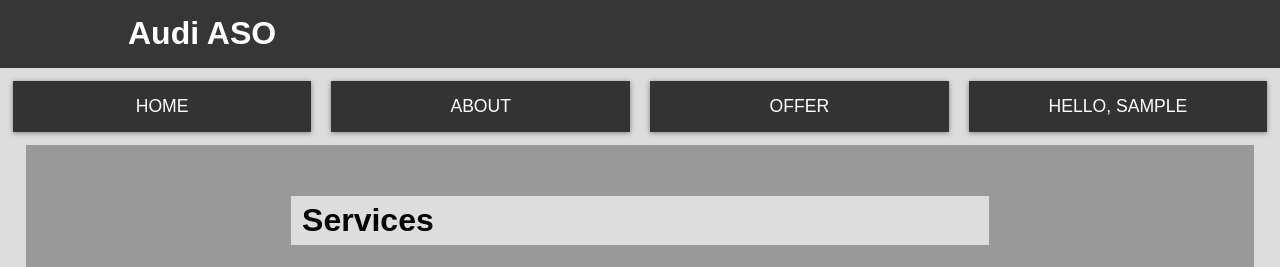
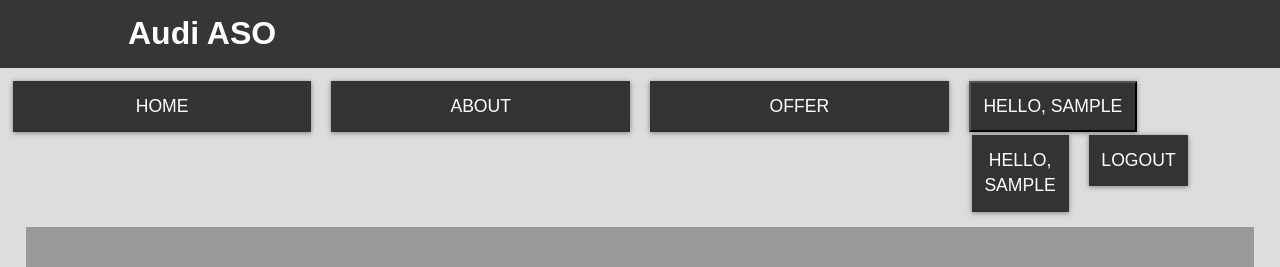
Before and after one commit to SMajev/aso_web, a Django app: page /services in a window 1280 px wide. Shown: the top 267 px of the page. Run offline with Django 3.2, Linux system fonts and the light colour scheme; the visitor is signed in with stand-in values (Sample User, id 1); data that the repository does not hold is empty.

Commit message:
fast commit

```diff
--- a/aso_web/accounts/forms.py
+++ b/aso_web/accounts/forms.py
@@ -0,0 +1,2 @@
+from django import forms
+from .models import Customer
--- a/aso_web/accounts/urls.py
+++ b/aso_web/accounts/urls.py
@@ -1,8 +1,9 @@
 from django.urls import path
-from .views import CustomerView, CustomLoginView
+from .views import CustomerView, CustomLoginView, CustomLogoutView
 
 
 urlpatterns = [
-    path('panel/<int:pk>', CustomerView.as_view(), name='panel'),
-    path('login/', CustomLoginView.as_view(), name='login')
+    path('profile/<int:pk>', CustomerView.as_view(), name='profile'),
+    path('login/', CustomLoginView.as_view(), name='login'),
+    path('logout/', CustomLogoutView.as_view(), name='logout')
 ]
--- a/aso_web/aso_service/models.py
+++ b/aso_web/aso_service/models.py
@@ -17,6 +17,8 @@
         ('V', 'In Progress'), ('X', 'Complete')
     )
     date = models.DateField()
+    car_id = models.CharField(max_length=15, blank=True)
+    car_model = models.CharField(max_length=15, blank=True)
     services = models.ManyToManyField(Service)
     raport = models.CharField(max_length=500, blank=True)
     created = models.DateTimeField(auto_now=True)
--- a/aso_web/aso_service/static/css/style.css
+++ b/aso_web/aso_service/static/css/style.css
@@ -82,6 +82,18 @@
   box-shadow: var(--shadow);
 }
 
+.main-nav button {
+  background: #333;
+  display: block;
+  text-decoration: none;
+  padding: 0.8rem;
+  text-align: center;
+  color: white;
+  text-transform: uppercase;
+  font-size: 1.1rem;
+  box-shadow: var(--shadow);
+}
+
 .main-nav a:hover {
   background-color: rgb(126, 126, 126);
 }
@@ -93,4 +105,10 @@
 
 div.index{
   text-align: center;
+
 }
+
+
+img {
+  margin: auto;
+}
--- a/aso_web/aso_service/templates/base.html
+++ b/aso_web/aso_service/templates/base.html
@@ -19,13 +19,18 @@
             <li><a href="{% url 'index' %}">Home</a></li>
             <li><a href="{% url 'index' %}">About</a></li>
             <li><a href="{% url 'services' %}">Offer</a></li>
-            {% if request.user.is_authenticated %}
-                <li><a href="{% url 'panel' pk=user.id %}">Hello, {{ user.username }}</a></li>
+            <div class='dropdown'>
+                {% if request.user.is_authenticated %}
+                    <button>Hello, {{ user.username }}</button>
+                        <ul>
+                            <li><a href="{% url 'profile' pk=user.id %}">Hello, {{ user.username }}</a></li>
+                            <li><a href="{% url 'logout' %}">Logout</a></li>
+                        </ul>
+
+                {% else %}
+                    <li><a href="{% url 'login' %}">Log In</a></li>
+                {% endif %}
             </div>
-            {% else %}
-                <li><a href="{% url 'index' %}">Log In</a></li>
-            {% endif %}
-
         </ul>
     </nav>
 
--- a/aso_web/aso_service/templates/index.html
+++ b/aso_web/aso_service/templates/index.html
@@ -3,7 +3,7 @@
 {% block content %}
 
 <div class='index'>
-    <img src='static/images/index_photo.jpg' alt='audi' width=1000 height=600>
+    <img src='static/images/index_photo.jpg' alt='audi' width=1200 height=700>
 </div>
 
 {% endblock  %}
--- a/aso_web/aso_service/views.py
+++ b/aso_web/aso_service/views.py
@@ -7,12 +7,8 @@
 class Index(TemplateView):
     template_name = 'index.html'
 
+
 class Services(ListView):
     template_name = 'services.html'
     model = Service
     context_object_name = 'services'
-
-class CustomerView(DetailView):
-    template_name = 'customer.html'
-    model = Customer
-    context_object_name = 'customer'
```
Also changed, not shown: aso_web/accounts/templates/login/login.html (+18 -7 lines), aso_web/accounts/templates/login/logout.html (+8 -0 lines), aso_web/accounts/views.py (+8 -0 lines), aso_web/aso_web/settings.py (+1 -6 lines), aso_web/aso_service/migrations/0006_event_car_id_event_car_model.py (added).
